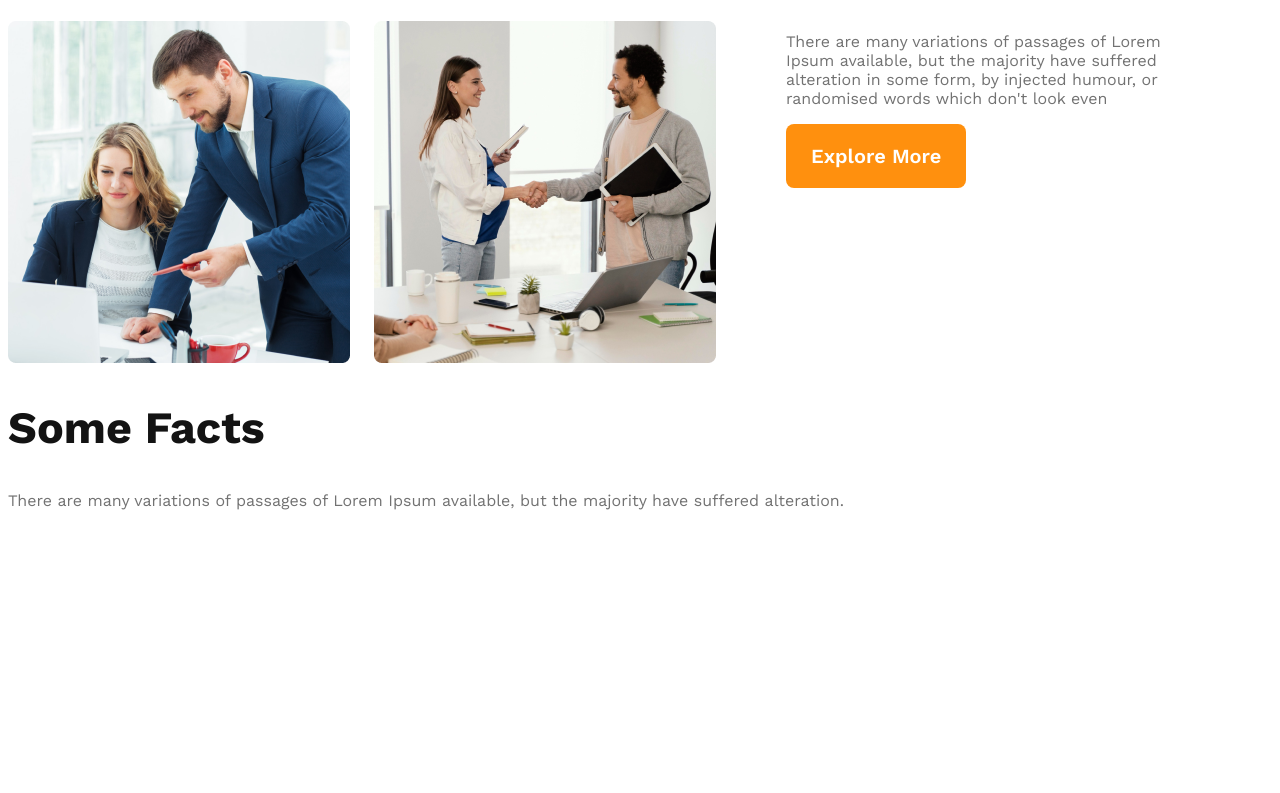
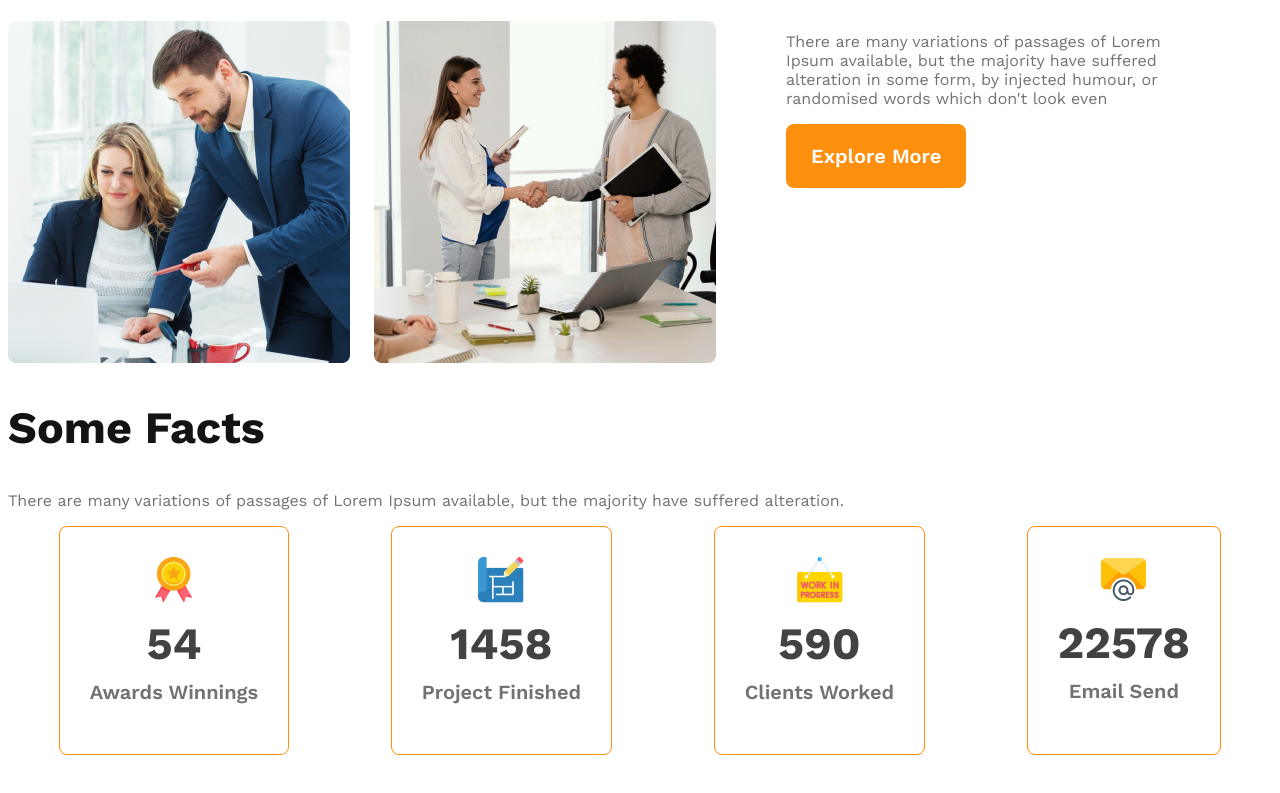
Before and after one commit to Mahin-Hasan/G3-Architects, a plain HTML site: page index.html in a window 1280 px wide. Shown: the part 1426-2219 px from the top of the page. Before the commit the page ends 2006 px from the top, so only its background shows below. Drawn offline with nearby package versions, Linux system fonts and the light colour scheme.

Commit message:
added facts section

```diff
--- a/index.html
+++ b/index.html
@@ -60,6 +60,28 @@
         <section class="facts">
             <h2 class="section-title">Some Facts</h2>
             <p class="text-grey">There are many variations of passages of Lorem Ipsum available, but the majority have suffered alteration.</p>
+            <div class="facts-card-container">
+                <div class="card">
+                    <img src="images/icons/ribon.png" alt="">
+                    <h2 class="card-stats">54</h2>
+                    <p class="card-title text-grey">Awards Winnings</p>
+                </div>
+                <div class="card">
+                    <img src="images/icons/projects.png" alt="">
+                    <h2 class="card-stats">1458</h2>
+                    <p class="card-title text-grey">Project Finished</p>
+                </div>
+                <div class="card">
+                    <img src="images/icons/customers.png" alt="">
+                    <h2 class="card-stats">590</h2>
+                    <p class="card-title text-grey">Clients Worked</p>
+                </div>
+                <div class="card">
+                    <img src="images/icons/email.png" alt="">
+                    <h2 class="card-stats">22578</h2>
+                    <p class="card-title text-grey">Email Send</p>
+                </div>
+            </div>
         </section>
     </main>
     <footer>
--- a/styles/architect.css
+++ b/styles/architect.css
@@ -20,11 +20,12 @@
   .text-grey {
       color: #727272;
   }
+
   .section-title {
-    color: #131313;
-    font-size: 2.8rem;
-    font-weight: 700;
-}
+      color: #131313;
+      font-size: 2.8rem;
+      font-weight: 700;
+  }
 
 
   header {
@@ -113,6 +114,31 @@
       font-weight: 700;
   }
 
+  /* Facts Section */
+  .facts-card-container {
+      display: flex;
+      justify-content: space-around;
+  }
+
+  .facts-card-container .card {
+      border-radius: 8px;
+      border: 1px solid #FF900E;
+      text-align: center;
+      padding: 30px;
+  }
+
+  .card-title {
+      font-weight: 600;
+      font-size: 1.25rem;
+      margin-top: 5px;
+  }
+
+  .card-stats {
+      font-size: 2.8rem;
+      color: #424242;
+      margin-top: 10px;
+      margin-bottom: 10px;
+  }
 
 
   /* Responsive media queries */
@@ -131,8 +157,9 @@
       .teams-img-container {
           grid-template-columns: 1fr;
       }
-      .teams-content{
-        padding: 0 20px 0 20px;
+
+      .teams-content {
+          padding: 0 20px 0 20px;
       }
 
   }
```
